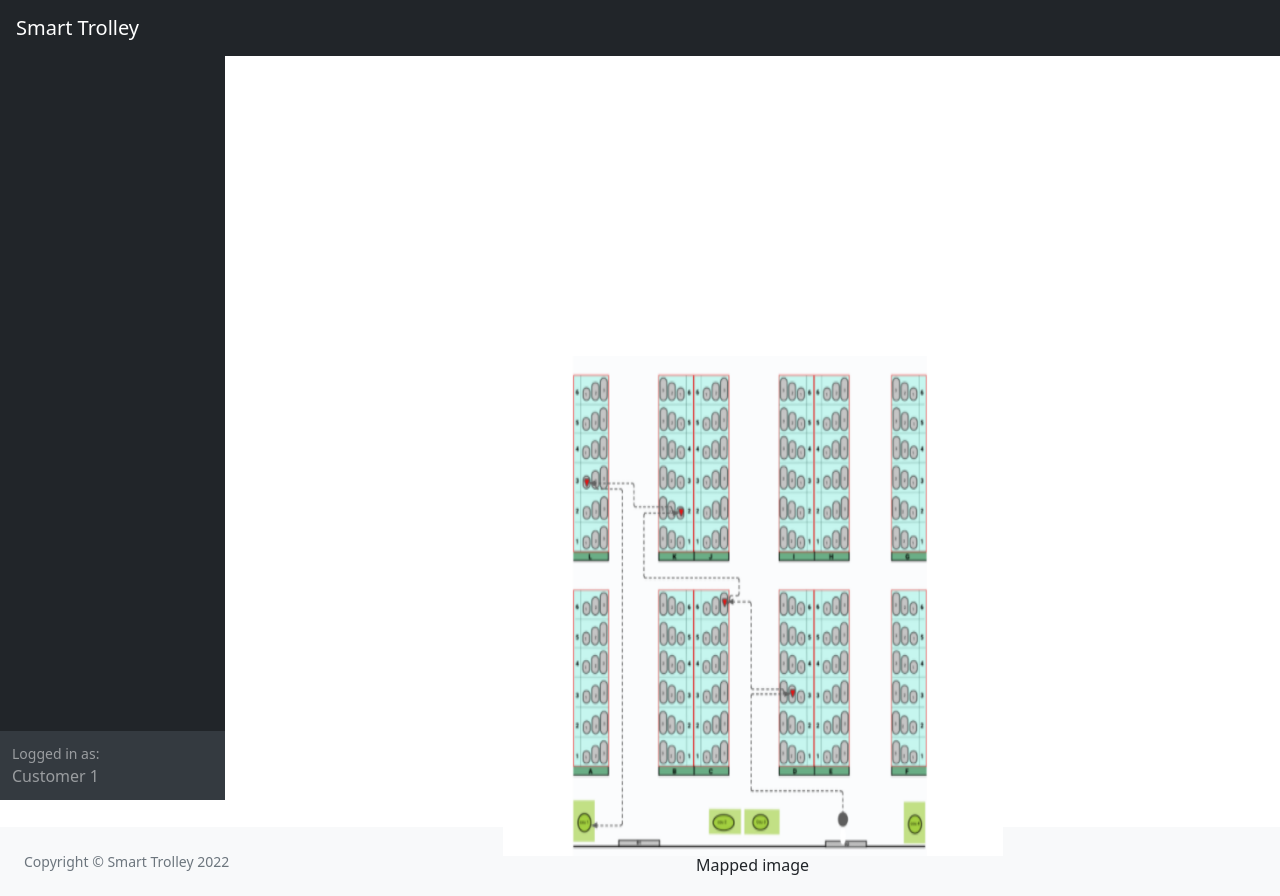
After one commit to Juju26/smart_trolley-using-django, a Django app: page /view_mapped_layout in a window 1280 px wide. The commit adds this page. Run offline with Django 4.2, Linux system fonts and the light colour scheme; some libraries are stand-ins or nearby versions.

Commit message:
Final commit ra eppaaa

```diff
--- a/template/index.html
+++ b/template/index.html
@@ -1,5 +1,7 @@
 {% load static %}
 
+<!-- owner1@gmail.com -- owner1 -->
+<!-- user1@gmail.com -- user123 -->
 <!DOCTYPE html>
 <html lang="en">
     <head>
--- /dev/null
+++ b/template/view_mapped_layout.html
@@ -0,0 +1,112 @@
+{% load static %}
+
+<!DOCTYPE html>
+<html lang="en">
+    <head>
+        <meta charset="utf-8" />
+        <meta http-equiv="X-UA-Compatible" content="IE=edge" />
+        <meta name="viewport" content="width=device-width, initial-scale=1, shrink-to-fit=no" />
+        <meta name="description" content="" />
+        <meta name="author" content="" />
+        <title>Smart Trolley</title>
+        <link rel=”stylesheet” href=”https://maxcdn.bootstrapcdn.com/bootstrap/4.0.0/css/bootstrap.min.css”rel=”nofollow” integrity=”sha384-Gn5384xqQ1aoWXA+058RXPxPg6fy4IWvTNh0E263XmFcJlSAwiGgFAW/dAiS6JXm” crossorigin=”anonymous”>
+        <link href="https://cdn.jsdelivr.net/npm/simple-datatables@latest/dist/style.css" rel="stylesheet" />
+        <link href="{% static '/css/styles.css' %}" rel="stylesheet" />
+        <link rel="icon" href="/dist/assets/img/cart.png" type="image/x-icon" />
+        <script src="https://use.fontawesome.com/releases/v6.1.0/js/all.js" crossorigin="anonymous"></script>
+    </head>
+    <body class="sb-nav-fixed">
+        <nav class="sb-topnav navbar navbar-expand navbar-dark bg-dark">
+            <!-- Navbar Brand-->
+            <a class="navbar-brand ps-3" href="{% url 'CustomerHome' %}">Smart Trolley</a>
+            <!-- Sidebar Toggle-->
+            <button class="btn btn-link btn-sm order-1 order-lg-0 me-4 me-lg-0" id="sidebarToggle" href="#!"><i class="fas fa-bars"></i></button>
+            <!-- Navbar Search-->
+            <form class="d-none d-md-inline-block form-inline ms-auto me-0 me-md-3 my-2 my-md-0">
+
+            </form>
+            <!-- Navbar-->
+            <ul class="navbar-nav ms-auto ms-md-0 me-3 me-lg-4">
+                <li class="nav-item dropdown">
+                    <a class="nav-link dropdown-toggle" id="navbarDropdown" href="#" role="button" data-bs-toggle="dropdown" aria-expanded="false"><i class="fas fa-user fa-fw"></i></a>
+                    <ul class="dropdown-menu dropdown-menu-end" aria-labelledby="navbarDropdown">
+
+                        <li><hr class="dropdown-divider" /></li>
+                        <li><a class="dropdown-item" href="#!">Logout</a></li>
+                    </ul>
+                </li>
+            </ul>
+        </nav>
+        <div id="layoutSidenav">
+            <div id="layoutSidenav_nav">
+                <nav class="sb-sidenav accordion sb-sidenav-dark" id="sidenavAccordion">
+                    <div class="sb-sidenav-menu">
+                        <div class="nav">
+
+
+
+                            <div class="sb-sidenav-menu-heading"></div>
+                            <a class="nav-link" >
+
+                            </a>
+                            <a class="nav-link" >
+
+                            </a>
+                        </div>
+                    </div>
+                    <div class="sb-sidenav-footer">
+                        <div class="small">Logged in as:</div>
+                        Customer 1
+                    </div>
+                </nav>
+            </div>
+
+        <div id="layoutSidenav_content">
+            <main>
+                <nav class="sb-topnav navbar navbar-expand navbar-dark bg-dark">
+                    <!-- Navbar Brand-->
+                    <a class="navbar-brand ps-3" href="{% url 'CustomerHome' %}">Smart Trolley</a>
+                 </nav>
+
+                 <center>
+                 <div id="div_load">
+
+                <img src="{% static 'imgs/final_gif_cart.gif' %}" alt="">
+
+                </div>
+
+                <div id="div_img" style="visibility: hidden">
+                    <img src="{% static '/imgs/show_mapped_img.png' %}" alt="not found" width="500px" height="500px">
+                    <h6> Mapped image</h6>
+            </div>
+        </center>
+            </main>
+            </div>
+
+        </div>
+
+                </main>
+                <footer class="py-4 bg-light mt-auto">
+                    <div class="container-fluid px-4">
+                        <div class="d-flex align-items-center justify-content-between small">
+                            <div class="text-muted">Copyright &copy; Smart Trolley 2022</div>
+
+                        </div>
+                    </div>
+                </footer>
+            </div>
+        </div>
+
+    </body>
+
+    <script type="text/javascript">
+        function showdiv1(){
+            document.getElementById("div_load").style.visibility="hidden";
+        }
+        setTimeout("showdiv1()",5000);
+        function showdiv2(){
+            document.getElementById("div_img").style.visibility="visible";
+        }
+        setTimeout("showdiv2()",5000);
+        </script>
+</html>
--- a/webapp/urls.py
+++ b/webapp/urls.py
@@ -12,11 +12,13 @@ urlpatterns = [
     path('set_location_product',views.set_location_product,name='set_location_product'),
     path('upload_image',views.upload_image,name='upload_image'),
     path('view_layout',views.view_layout,name='view_layout'),
+    path('view_mapped_layout',views.view_mapped_layout,name='view_mapped_layout'),
     path('tables',views.tables,name='tables'),
     path('CustomerHome',views.CustomerHome,name="CustomerHome"),
     path('cart',views.cart,name="cart"),
     # path('login',views.login,name='login'),
     # path('register',views.register,name='register'),
     path('settings',views.settings,name='settings'),
+    path('loading',views.loading,name='loading'),
     path('404',views.error_404,name='404'),
 ]
--- a/webapp/views.py
+++ b/webapp/views.py
@@ -203,9 +203,12 @@ def upload_image(request):
 
 def view_layout(request):
     return render(request,'view_layout.html')
-
+def view_mapped_layout(request):
+    return render(request,'view_mapped_layout.html')
 def settings(request):
     return render(request,'settings.html')
+def loading(request):
 
+    return render(request,'loading.html')
 def error_404(request):
     return render(request,'404.html')
```
Also changed, not shown: template/CustomerHome.html (+13 -35 lines), template/loading.html (added, +87 -0 lines), static/imgs/final_gif_cart.gif (added), static/imgs/loading-12.gif (added), static/imgs/mapped img.png (added), static/imgs/show_mapped_img.png (added).
